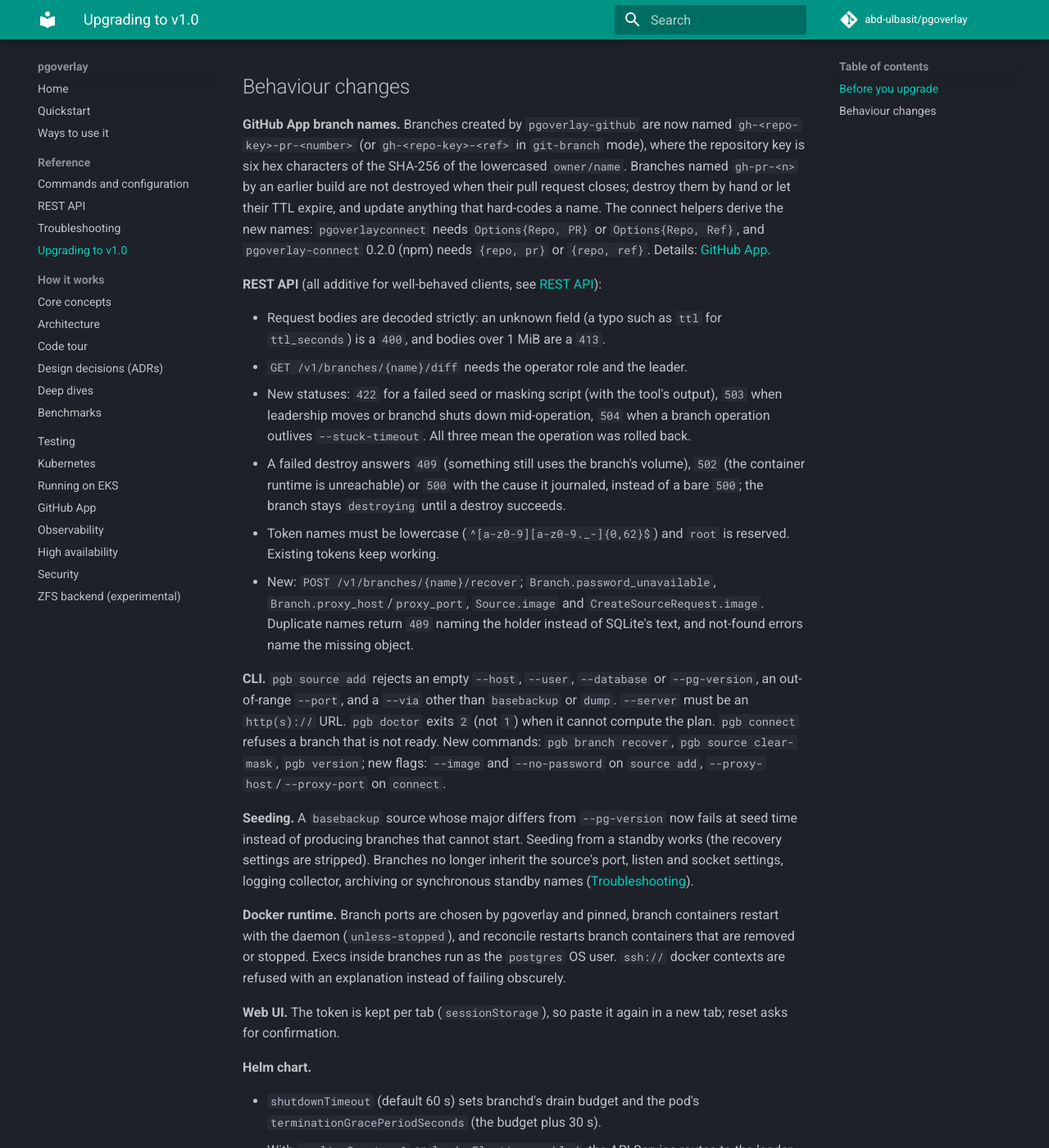
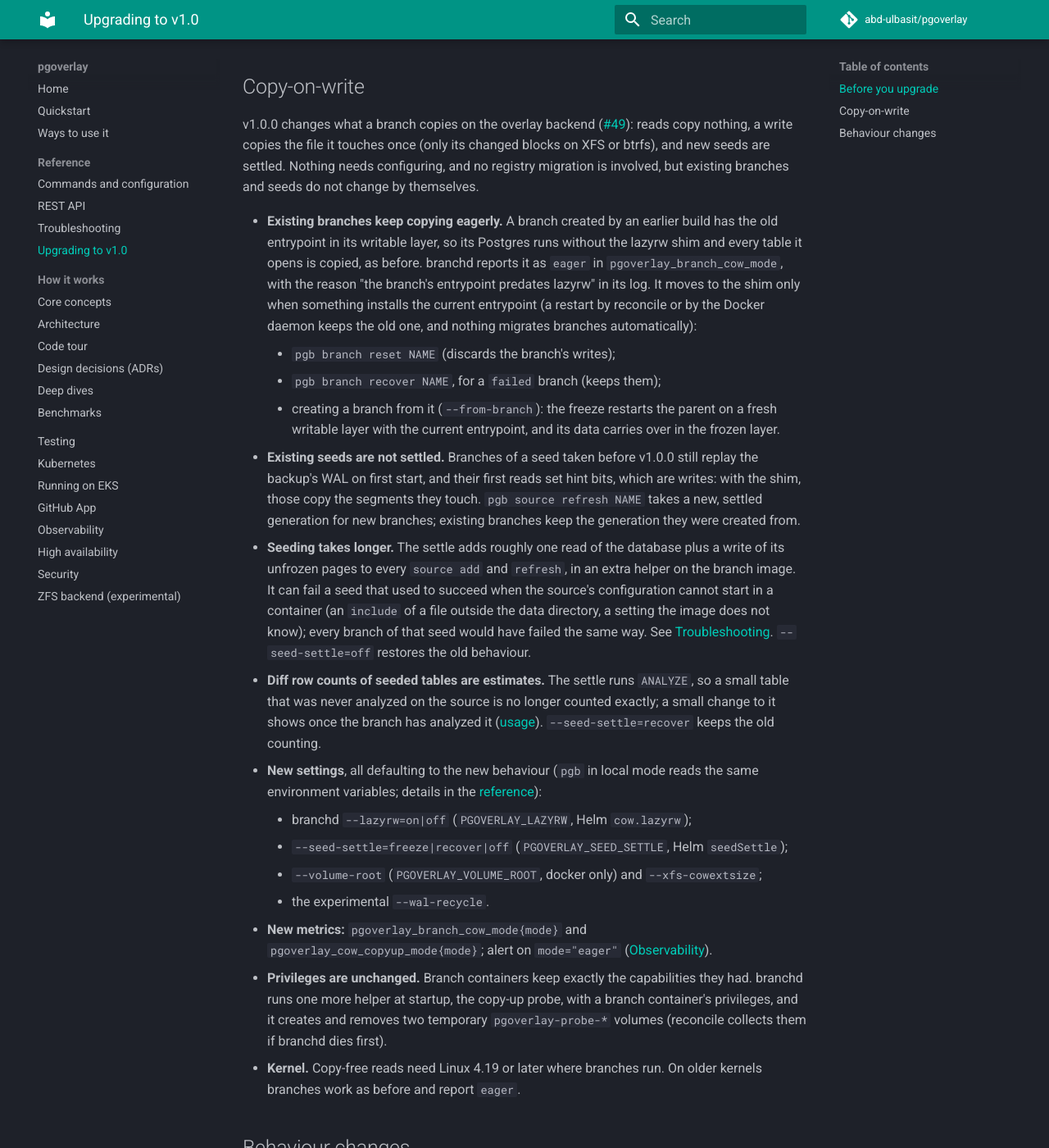
Before and after one commit to abd-ulbasit/pgoverlay, an MkDocs documentation site: the page built from docs/upgrading.md, in a window 1280 px wide and 1400 px high, scrolled down 674 px. Shown: the whole window at 82% size. Built offline with MkDocs 1.6.1 and Material for MkDocs 9.7.7, drawn with Linux system fonts in a browser that asks for light colours; comment, search, counter and statistics services are not loaded.

Commit message:
docs(upgrading): earlier branches stay eager until reset, recover or fork
A Copy-on-write section: branches created by an earlier build keep the old
entrypoint and copy eagerly until a reset, a recover of a failed branch, or
a branch-from-branch installs the current one (a reconcile or daemon
restart does not); existing seeds are not settled until a refresh; seeding
takes longer and can now fail on a config that cannot start; diff counts
seeded tables by estimates; the new settings and metrics; no new
privileges; the 4.19 kernel floor.

Co-Authored-By: Claude Opus 5.5 <noreply@anthropic.com>

```diff
--- a/docs/upgrading.md
+++ b/docs/upgrading.md
@@ -24,6 +24,66 @@ first.
    directory, generated on that start) and needs the old token to read them.
    Change the token on a later restart; from then on it no longer affects
    stored passwords. Back up `secret.key` with the registry from now on.
+
+## Copy-on-write
+
+v1.0.0 changes what a branch copies on the overlay backend
+([#49](https://github.com/abd-ulbasit/pgoverlay/issues/49)): reads copy
+nothing, a write copies the file it touches once (only its changed blocks on
+XFS or btrfs), and new seeds are settled. Nothing needs configuring, and no
+registry migration is involved, but existing branches and seeds do not change
+by themselves.
+
+- **Existing branches keep copying eagerly.** A branch created by an earlier
+  build has the old entrypoint in its writable layer, so its Postgres runs
+  without the lazyrw shim and every table it opens is copied, as before.
+  branchd reports it as `eager` in `pgoverlay_branch_cow_mode`, with the
+  reason "the branch's entrypoint predates lazyrw" in its log. It moves to
+  the shim only when something installs the current entrypoint (a restart
+  by reconcile or by the Docker daemon keeps the old one, and nothing
+  migrates branches automatically):
+    - `pgb branch reset NAME` (discards the branch's writes);
+    - `pgb branch recover NAME`, for a `failed` branch (keeps them);
+    - creating a branch from it (`--from-branch`): the freeze restarts the
+      parent on a fresh writable layer with the current entrypoint, and its
+      data carries over in the frozen layer.
+- **Existing seeds are not settled.** Branches of a seed taken before v1.0.0
+  still replay the backup's WAL on first start, and their first reads set
+  hint bits, which are writes: with the shim, those copy the segments they
+  touch. `pgb source refresh NAME` takes a new, settled generation for new
+  branches; existing branches keep the generation they were created from.
+- **Seeding takes longer.** The settle adds roughly one read of the database
+  plus a write of its unfrozen pages to every `source add` and `refresh`, in
+  an extra helper on the branch image. It can fail a seed that used to
+  succeed when the source's configuration cannot start in a container (an
+  `include` of a file outside the data directory, a setting the image does
+  not know); every branch of that seed would have failed the same way. See
+  [Troubleshooting](troubleshooting.md#seeding). `--seed-settle=off` restores
+  the old behaviour.
+- **Diff row counts of seeded tables are estimates.** The settle runs
+  `ANALYZE`, so a small table that was never analyzed on the source is no
+  longer counted exactly; a small change to it shows once the branch has
+  analyzed it ([usage](usage.md#5-reviewing-migrations-with-pgb-diff)).
+  `--seed-settle=recover` keeps the old counting.
+- **New settings**, all defaulting to the new behaviour (`pgb` in local mode
+  reads the same environment variables; details in the
+  [reference](reference.md#copy-on-first-write-lazyrw)):
+    - branchd `--lazyrw=on|off` (`PGOVERLAY_LAZYRW`, Helm `cow.lazyrw`);
+    - `--seed-settle=freeze|recover|off` (`PGOVERLAY_SEED_SETTLE`, Helm
+      `seedSettle`);
+    - `--volume-root` (`PGOVERLAY_VOLUME_ROOT`, docker only) and
+      `--xfs-cowextsize`;
+    - the experimental `--wal-recycle`.
+- **New metrics:** `pgoverlay_branch_cow_mode{mode}` and
+  `pgoverlay_cow_copyup_mode{mode}`; alert on `mode="eager"`
+  ([Observability](observability.md)).
+- **Privileges are unchanged.** Branch containers keep exactly the
+  capabilities they had. branchd runs one more helper at startup, the copy-up
+  probe, with a branch container's privileges, and it creates and removes two
+  temporary `pgoverlay-probe-*` volumes (reconcile collects them if branchd
+  dies first).
+- **Kernel.** Copy-free reads need Linux 4.19 or later where branches run.
+  On older kernels branches work as before and report `eager`.
 
 ## Behaviour changes
 
```
